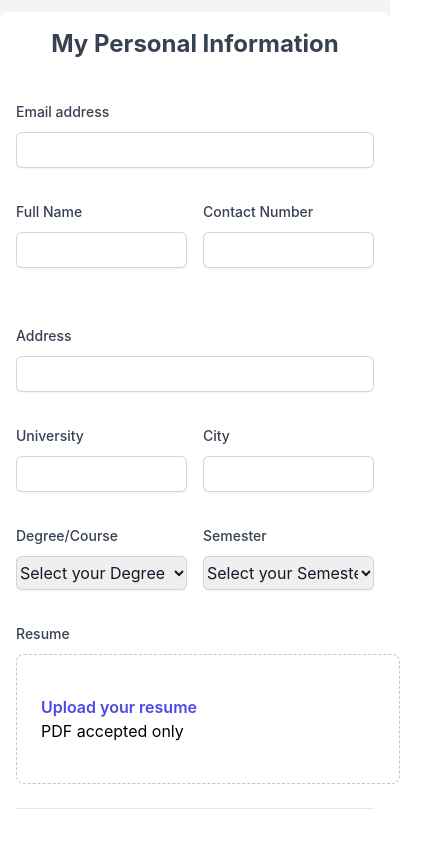
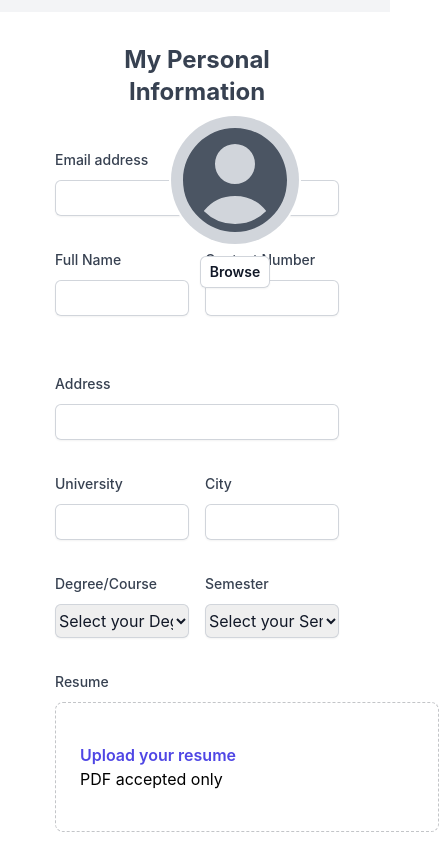
Before and after one commit to SunSoftTechnoligies/sst-online, a React (Create React App) app: page /intern/profile in a window 390 px wide. Shown: the top 844 px of the page, 439 px wide, since content can reach past the window. Built offline with nearby package versions, Linux system fonts and the light colour scheme.

Commit message:
profile changed

```diff
--- a/src/intern/profile/Profile.jsx
+++ b/src/intern/profile/Profile.jsx
@@ -220,13 +220,13 @@ function Profile() {
 
 
   return (
-<div className="bg-gray-100">
+    <div className="bg-gray-100">
       <div className="flex justify-center items-center">
-        <div className="bg-white p-4 rounded-lg w-full md:max-w-screen-lg mt-3"> {/* Adjusted max-width for larger screens */}
-          <form encType="multipart/form-data" className="grid grid-cols-12 gap-4 md:gap-8">
+        <div className="bg-white p-8 rounded-lg w-108 max-w-screen-lg mt-3">
+          <form encType="multipart/form-data" className="grid grid-cols-12 gap-8">
             {/* Left Side*/}
-            <div className="col-span-12 md:col-span-7 lg:col-span-8 xl:col-span-9 mb-4 md:mb-0"> {/* Adjusted column spans for different screen sizes */}
-              <div className="border-b border-gray-900/10 pb-6 md:pb-12">
+            <div className="col-span-11 ml-9">
+              <div className="border-b border-gray-900/10 pb-12">
                 <h2 className="text-2xl font-bold text-gray-700 mb-4 text-center">My Personal Information</h2>
                 <div className="mt-10 grid grid-cols-1 gap-x-6 gap-y-8 sm:grid-cols-6">
                   {/* Email address */}
@@ -436,8 +436,8 @@ function Profile() {
             </div>
 
             {/* Right Side  */}
-            <div className="col-span-12 md:col-span-5 lg:col-span-4 xl:col-span-3"> {/* Adjusted column spans for different screen sizes */}
-              <div className="flex flex-col items-center mt-8 md:mt-16 lg:mt-20">
+            <div className="col-span-1 w-10">
+              <div className="flex flex-col items-center mt-16 mr-14 float-right">
                 {/* Avatar and Change button */}
                 <div className="col-span-1 w-10">
                   <div className="flex flex-col items-center  mr-14 float-right">
@@ -484,7 +484,7 @@ function Profile() {
             </div>
             {/* Save and Update Button */}
             <div className="col-span-12 flex justify-center items-center">
-              <div className="space-y-4 md:space-y-0 md:space-x-4">
+              <div className="space-x-4">
                 <button
                   className="inline-flex items-center rounded-md bg-gray-50 px-6 py-3 text-sm font-medium text-gray-600 hover:bg-gray-100 focus:outline-none focus:ring focus:border-blue-300"
                   onClick={doSaveProfile}
```
